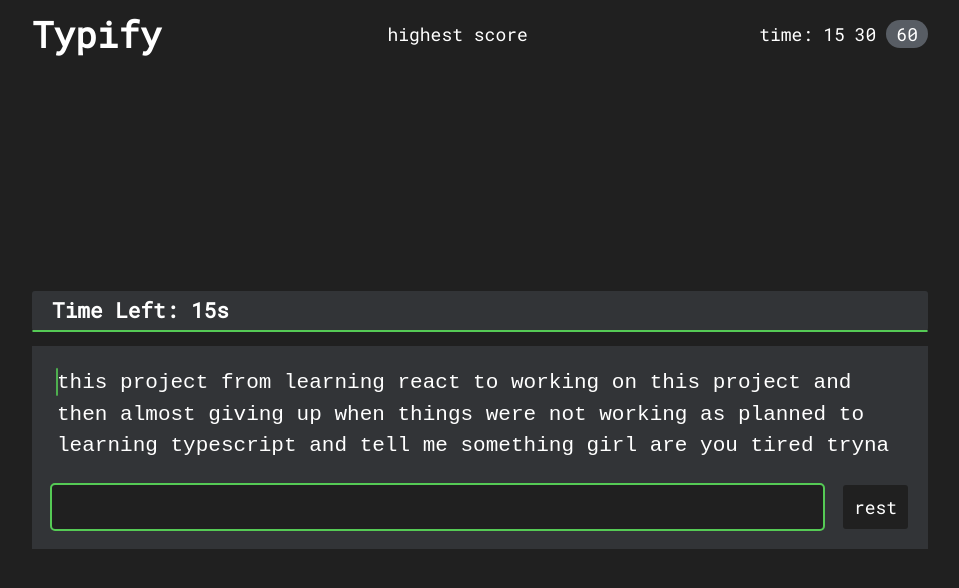
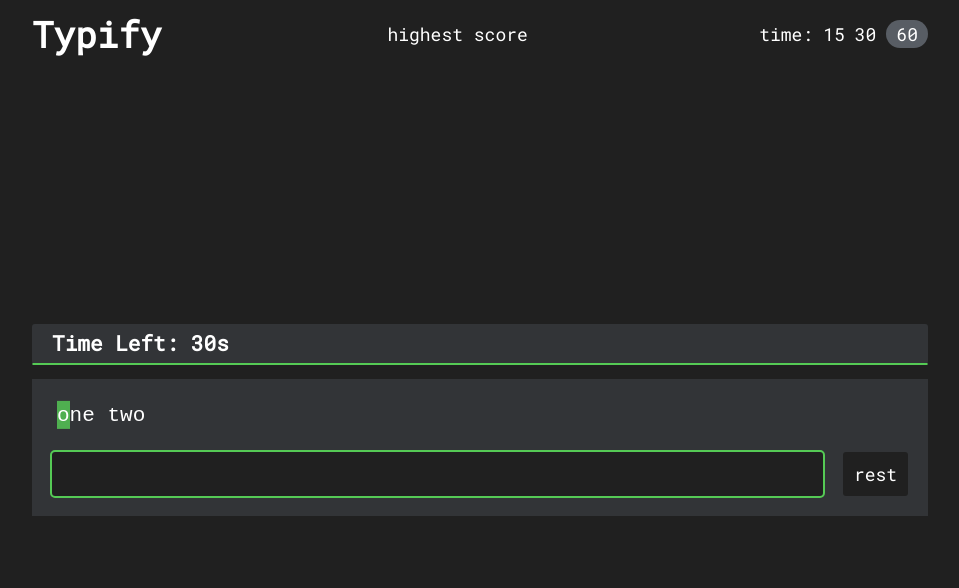
Before and after one commit to eroblaze/wpmonster, a React (Create React App) app: page / in a window 1280 px wide. Shown: the top 588 px of the page, without its empty margins (160-1119 px from the left). Built offline with nearby package versions, Linux system fonts and the light colour scheme; a web font is replaced by a local one.

Commit message:
made changes to the file structure

```diff
--- a/src/App.tsx
+++ b/src/App.tsx
@@ -6,8 +6,10 @@
 import Header from "./Components/Header/Header";
 
 export const wordsArrayRandom = [
-  `this project from learning react to working on this project and then almost giving up when things were not working as planned to learning typescript and tell me something girl are you tired tryna feel that void talk is cheap show me the code this is a very wise word once said by me`,
-  "when the time comes you will testify of the goodness of God and you will surely share your testimony so don't be worried better days are ahead of you the tell me something girl are you tired tryna feel that void talk is cheap show me the code this is a very wise word once said by me",
+  "one two",
+  "what is the reason for this it's to prepare for more features",
+  `this project from learning react to working on this project and then almost giving up when things were not working as planned to learning typescript and tell me something girl are you tired tryna feel that void talk is cheap show me the code this is a very wise word once said by me then afterwards, i made it longer so I can have lots more stuffs to type in this world you come and you go i made up my mind to do the right thing and grind continously doing the right thing consistently what do you know?`,
+  "when the time comes you will testify of the goodness of God and you will surely share your testimony so don't be worried better days are ahead of you the tell me something girl are you tired tryna feel that void talk is cheap show me the code this is a very wise word once said by me then afterwards, i made it longer so I can have lots more stuffs to type in this world you come and you go i made up my mind to do the right thing and grind continously doing the right thing consistently what do you know?",
 ];
 
 export const AppCont = createContext<AppContextInterface>(
@@ -20,9 +22,9 @@
   return (
     <>
       {/* <AppCont.Provider value={{ isOver, setIsOver }}> */}
-        <Header />
-        <Type passedWords={wordsToDisplay} />
-        {/* Footer component goes here */}
+      <Header />
+      <Type passedWords={wordsToDisplay} />
+      {/* Footer component goes here */}
       {/* </AppCont.Provider> */}
     </>
   );
--- a/src/Components/Div/WordsDiv.tsx
+++ b/src/Components/Div/WordsDiv.tsx
@@ -12,7 +12,7 @@
 
 const Div = ({ spaceCount }: DicInterface): JSX.Element => {
   console.count("WordsDiv component rendered");
-  const isBlockCursor = false;
+  const isBlockCursor = true;
 
   const { isOver } = useContext(TypeContext);
   const { words, pastColor, restart, caretRef } = useContext(TypeContext);
--- a/src/Components/ResultModal/ResultModal.tsx
+++ b/src/Components/ResultModal/ResultModal.tsx
@@ -1,5 +1,5 @@
 import React, { useContext } from "react";
-import "./ResultModal.scss";
+import "../../Styles/ResultModal.scss";
 
 import Modal from "../Modal/Modal";
 
--- a/src/Components/Spinner/Spinner.tsx
+++ b/src/Components/Spinner/Spinner.tsx
@@ -1,4 +1,4 @@
-import "./SpinnerStyle.scss";
+import "../../Styles/SpinnerStyle.scss";
 
 function Spinner() {
   return (
--- a/src/Components/Timer/Timer.tsx
+++ b/src/Components/Timer/Timer.tsx
@@ -15,7 +15,7 @@
 const Timer = ({ timeDelay, startTime, startAnimating }: TimerInterface) => {
   console.count("Timer component rendered");
   const [time, setTime] = useState<number>(startTime);
-  let { setIsOver } = useContext(TypeContext);
+  let { isOver, setIsOver } = useContext(TypeContext);
   const timeFlowRef = useRef<HTMLDivElement>(null);
 
   useEffect(() => {
@@ -45,6 +45,7 @@
         el.style.animationPlayState = "running";
       }
     } else {
+      // if (isOver) { // look up that isOver state it's not quite right
       if (timeFlowRef.current) {
         const { current: el } = timeFlowRef;
         const root = document.documentElement;
@@ -57,6 +58,7 @@
         el.style.animationName = "time-flow-animation-increment";
         el.style.animationPlayState = "running";
       }
+      // }
     }
   }, [startAnimating]);
 
--- a/src/Components/Type/Type.tsx
+++ b/src/Components/Type/Type.tsx
@@ -38,7 +38,7 @@
 let extraCount = 0;
 // For the timer
 let timeHasStarted = false;
-const startTime = 15;
+const startTime = 30;
 const loadTime = 2000;
 // For the main function's context
 let char: string;
@@ -372,7 +372,7 @@
     setIsOver(false);
     setRestart(true);
     setTimeout(() => setRestart(false), loadTime);
-    setWordsToDisplay(wordsArrayRandom[Math.round(Math.random())]); // Fetching is going to take place here
+    setWordsToDisplay(wordsArrayRandom[Math.round(Math.random() * 4)]); // Fetching is going to take place here
     setColor({} as TColor);
     clearAllEntries();
   };
--- a/src/Components/ResultModal/ResultModal.scss
+++ b/src/Styles/ResultModal.scss
@@ -1,12 +1,4 @@
-@mixin placement {
-  position: fixed;
-  top: 0;
-  left: 0;
-  bottom: 0;
-  right: 0;
-  width: 100%;
-  height: 100%;
-}
+@import "./mixins";
 
 .modal-sibling {
   @include placement();
--- a/src/Styles/_mixins.scss
+++ b/src/Styles/_mixins.scss
@@ -17,3 +17,13 @@
     border-radius: 50px;
   }
 }
+
+@mixin placement {
+  position: fixed;
+  top: 0;
+  left: 0;
+  bottom: 0;
+  right: 0;
+  width: 100%;
+  height: 100%;
+}
--- a/src/Styles/index.scss
+++ b/src/Styles/index.scss
@@ -154,7 +154,8 @@
   margin-bottom: $main-typing-box-padding;
   font-size: $words-container-fs;
   font-family: $primary-font;
-  height: 99px;
+  height: fit-content;
+  max-height: 99px;
   overflow: hidden; /* necessary for the typing animation */
 }
 
```
Also changed, not shown: src/Styles/SpinnerStyle.scss (renamed from src/Components/Spinner/SpinnerStyle.scss).
